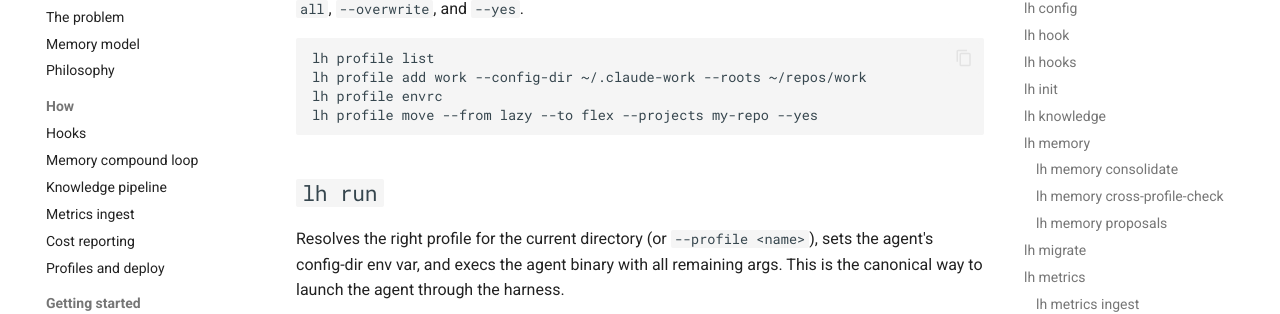
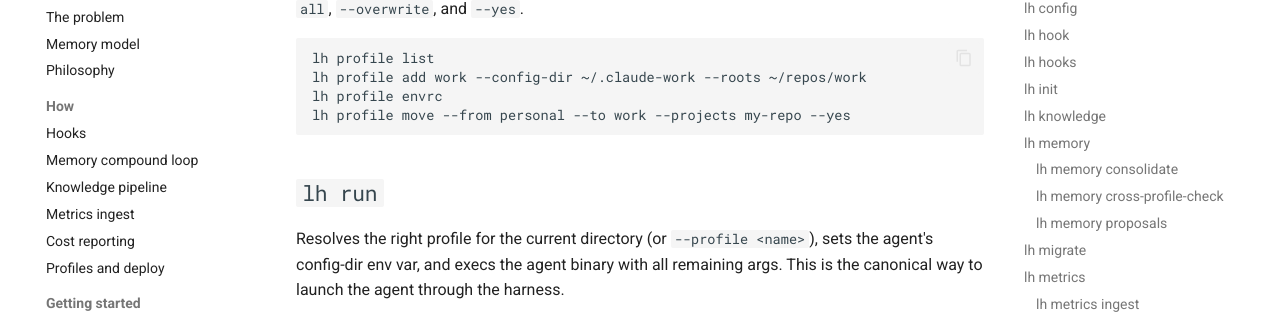
Before and after one commit to lazynet/lazy-harness, an MkDocs documentation site: the page built from docs/reference/cli.md, in a window 1280 px wide and 900 px high, scrolled down 7812 px. Shown: the part 154-468 px from the top of the window. Built offline with MkDocs 1.6.1 and Material for MkDocs 9.7.7, drawn with Linux system fonts in a browser that asks for light colours; comment, search, counter and statistics services are not loaded.

Commit message:
docs: use vendor-neutral profile names in the CLI reference

````diff
--- a/docs/reference/cli.md
+++ b/docs/reference/cli.md
@@ -236,7 +236,7 @@ Manages agent profiles.
 lh profile list
 lh profile add work --config-dir ~/.claude-work --roots ~/repos/work
 lh profile envrc
-lh profile move --from lazy --to flex --projects my-repo --yes
+lh profile move --from personal --to work --projects my-repo --yes
 ```
 
 ## `lh run`
````
